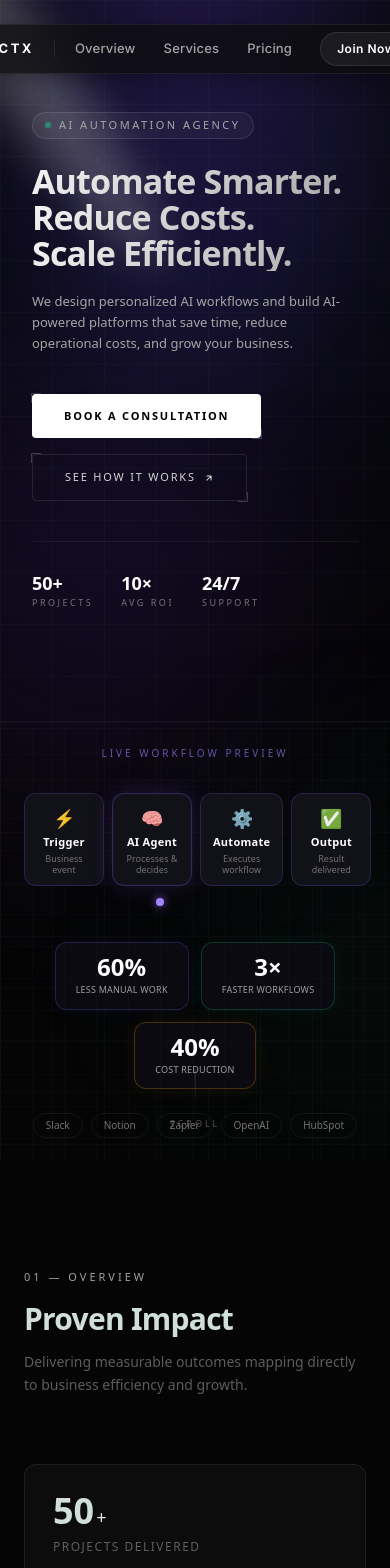
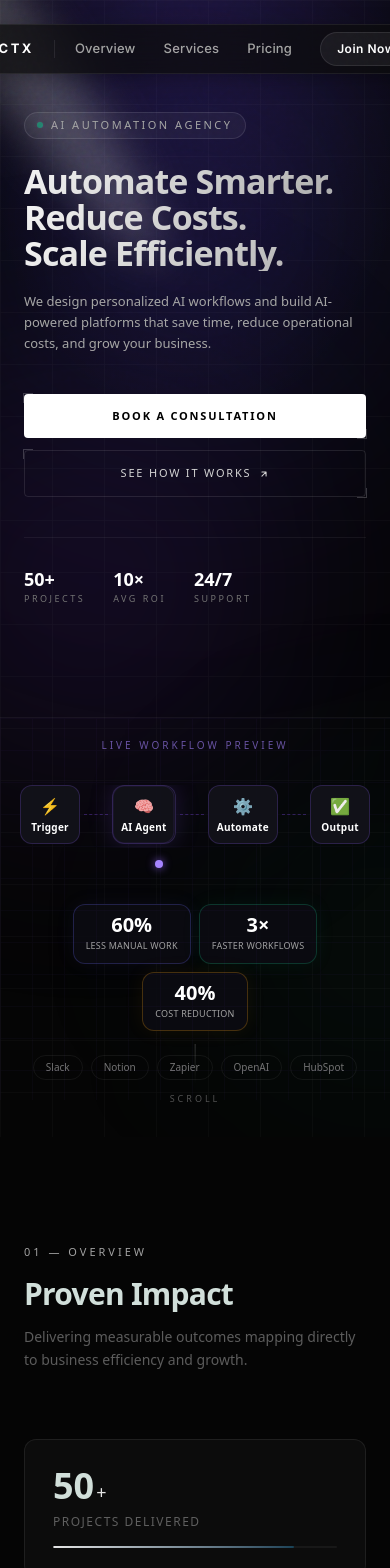
Before and after one commit to bolishettyrahul/agencyx, a React (Vite) app: page / in a window 390 px wide. Shown: the top 1568 px of the page. Built offline with nearby package versions, Linux system fonts and the light colour scheme.

Commit message:
feat: full responsive pass — mobile/tablet/desktop for all sections

```diff
--- a/src/components/Features.jsx
+++ b/src/components/Features.jsx
@@ -22,7 +22,7 @@ export default function Features() {
   const [hoveredIdx, setHoveredIdx] = useState(0);
 
   return (
-    <section id="services" className="relative z-10 py-[150px] px-[clamp(24px,4vw,64px)] w-full overflow-hidden">
+    <section id="services" className="relative z-10 py-[clamp(60px,10vh,150px)] px-[clamp(16px,4vw,64px)] w-full overflow-hidden">
 
       {/* Background Giant Text */}
       <div className="absolute top-[20%] left-[-5%] text-[clamp(100px,25vw,350px)] font-bold font-sans text-[var(--c-text)] opacity-[0.02] pointer-events-none select-none tracking-tighter mix-blend-overlay">
@@ -49,8 +49,9 @@ export default function Features() {
             {services.map((item, i) => (
               <div
                 key={i}
-                className="group relative flex flex-col justify-center py-8 border-b border-[rgba(255,255,255,0.08)] cursor-pointer"
+                className="group relative flex flex-col justify-center py-6 sm:py-8 border-b border-[rgba(255,255,255,0.08)] cursor-pointer"
                 onMouseEnter={() => setHoveredIdx(i)}
+                onClick={() => setHoveredIdx(i)}
               >
                 {/* Title */}
                 <h3 className={`font-sans text-[clamp(20px,2vw,28px)] font-bold transition-all duration-500 mb-2 ${hoveredIdx === i ? 'text-[var(--c-accent)] translate-x-4' : 'text-[var(--c-text)]'}`}>
@@ -73,7 +74,7 @@ export default function Features() {
           </div>
 
           {/* Static Image Box that swaps on hover */}
-          <div className="w-full md:w-1/2 flex-1 border border-[rgba(255,255,255,0.1)] p-2 relative overflow-hidden tech-bracket min-h-[400px]">
+          <div className="w-full md:w-1/2 flex-1 border border-[rgba(255,255,255,0.1)] p-2 relative overflow-hidden tech-bracket min-h-[260px] sm:min-h-[320px] md:min-h-[400px]">
             {services.map((item, i) => (
               <img
                 key={i}
--- a/src/components/Hero.jsx
+++ b/src/components/Hero.jsx
@@ -44,12 +44,12 @@ function WorkflowNode({ node, index }) {
       className="flex flex-col items-center gap-1.5"
     >
       <div
-        className="relative rounded-xl px-3 py-2.5 text-center"
+        className="relative rounded-xl px-2 sm:px-3 py-2 sm:py-2.5 text-center"
         style={{
           background: 'rgba(18,18,26,0.95)',
           border: '1px solid rgba(139,92,246,0.22)',
           boxShadow: node.id === 'ai' ? '0 0 24px rgba(139,92,246,0.18)' : 'none',
-          minWidth: 80,
+          minWidth: 60,
         }}
       >
         {/* pulse ring on AI node */}
@@ -60,9 +60,9 @@ function WorkflowNode({ node, index }) {
             transition={{ duration: 2.4, repeat: Infinity }}
           />
         )}
-        <div className="text-lg mb-0.5">{node.icon}</div>
-        <div className="text-[11px] font-semibold text-white tracking-wide">{node.label}</div>
-        <div className="text-[9px] text-neutral-500 mt-0.5 leading-tight">{node.sublabel}</div>
+        <div className="text-base sm:text-lg mb-0.5">{node.icon}</div>
+        <div className="text-[10px] sm:text-[11px] font-semibold text-white tracking-wide">{node.label}</div>
+        <div className="hidden sm:block text-[9px] text-neutral-500 mt-0.5 leading-tight">{node.sublabel}</div>
       </div>
     </motion.div>
   )
@@ -71,7 +71,7 @@ function WorkflowNode({ node, index }) {
 /* Animated right panel */
 function WorkflowVisual() {
   return (
-    <div className="w-full h-full flex flex-col items-center justify-center p-6 md:p-10 relative select-none">
+    <div className="w-full h-full flex flex-col items-center justify-center p-5 sm:p-6 md:p-10 relative select-none">
       {/* background grid */}
       <div
         className="absolute inset-0 pointer-events-none opacity-[0.035]"
@@ -91,7 +91,7 @@ function WorkflowVisual() {
       </motion.p>
 
       {/* Nodes row with connectors */}
-      <div className="flex items-center w-full max-w-[520px] mb-8">
+      <div className="flex items-center w-full max-w-[520px] mb-8 overflow-x-auto pb-1">
         {NODES.map((node, i) => (
           <>
             <WorkflowNode key={node.id} node={node} index={i} />
@@ -112,7 +112,7 @@ function WorkflowVisual() {
       </div>
 
       {/* Metric cards */}
-      <div className="flex flex-wrap gap-3 justify-center mt-6">
+      <div className="flex flex-wrap gap-2 sm:gap-3 justify-center mt-6">
         {METRICS.map((m) => (
           <motion.div
             key={m.label}
@@ -124,9 +124,9 @@ function WorkflowVisual() {
               border: `1px solid ${m.color.replace('0.9', '0.25')}`,
               boxShadow: `0 0 20px ${m.color.replace('0.9', '0.07')}`,
             }}
-            className="rounded-xl px-5 py-3 text-center min-w-[110px]"
+            className="rounded-xl px-3 sm:px-5 py-2.5 sm:py-3 text-center min-w-[90px] sm:min-w-[110px]"
           >
-            <div className="text-2xl font-bold text-white leading-none">{m.value}</div>
+            <div className="text-xl sm:text-2xl font-bold text-white leading-none">{m.value}</div>
             <div className="text-[9px] text-neutral-400 mt-1 tracking-wide uppercase">{m.label}</div>
           </motion.div>
         ))}
@@ -194,7 +194,7 @@ export default function Hero() {
       {/* ── Content: grows to fill viewport, split 50/50 ── */}
       <div className="flex flex-col md:flex-row flex-1 min-h-screen">
           {/* ── Left: Copy ── */}
-          <div className="flex-1 flex flex-col justify-center px-8 md:px-20 py-28 md:py-0 relative z-10">
+          <div className="flex-1 flex flex-col justify-center px-6 sm:px-10 md:px-20 py-28 md:py-0 relative z-10">
             {/* Badge */}
             <motion.div
               {...fadeUp(0.15)}
@@ -234,17 +234,17 @@ export default function Hero() {
             {/* Subtitle */}
             <motion.p
               {...fadeUp(0.55)}
-              className="text-[clamp(13px,1.3vw,15px)] text-neutral-400 leading-relaxed max-w-[380px] mb-10"
+              className="text-[clamp(13px,1.3vw,15px)] text-neutral-400 leading-relaxed max-w-full sm:max-w-[380px] mb-10"
             >
               We design personalized AI workflows and build AI-powered platforms that save time, reduce operational costs, and grow your business.
             </motion.p>
 
             {/* CTA Buttons */}
-            <motion.div {...fadeUp(0.7)} className="flex gap-4 flex-wrap">
+            <motion.div {...fadeUp(0.7)} className="flex flex-col sm:flex-row gap-3 sm:gap-4 flex-wrap">
               <div className="tech-bracket">
                 <a
                   href="#access"
-                  className="inline-flex items-center justify-center px-8 py-3.5
+                  className="inline-flex items-center justify-center w-full sm:w-auto px-8 py-3.5
                     text-[11px] font-bold tracking-[1.8px] uppercase rounded-sm
                     bg-white text-black transition-all duration-300 hover:bg-neutral-200"
                 >
@@ -254,7 +254,7 @@ export default function Hero() {
               <div className="tech-bracket">
                 <a
                   href="#services"
-                  className="inline-flex items-center gap-2 justify-center px-8 py-3.5
+                  className="inline-flex items-center gap-2 justify-center w-full sm:w-auto px-8 py-3.5
                     text-[11px] font-medium tracking-[1.8px] uppercase rounded-sm
                     border border-white/10 text-neutral-300
                     hover:border-white/30 hover:bg-white/[0.04] transition-all duration-300"
@@ -285,7 +285,7 @@ export default function Hero() {
           </div>
 
           {/* ── Right: Animated workflow visual ── */}
-          <div className="flex-1 relative border-t md:border-t-0 md:border-l border-white/[0.05]">
+          <div className="flex-1 relative border-t md:border-t-0 md:border-l border-white/[0.05] min-h-[420px] md:min-h-0">
             <WorkflowVisual />
           </div>
         </div>
--- a/src/components/Pricing.jsx
+++ b/src/components/Pricing.jsx
@@ -7,14 +7,14 @@ const PLANS = [
     yearlyPrice: '0',
     period: 'per month',
     features: [
-      'Up to 10 learning paths',
-      'Community forum access',
-      'Basic progress tracking',
-      'Standard resources library',
+      '1 automated workflow',
+      'Basic AI agent setup',
       'Email support',
+      'Standard integrations',
+      'Monthly performance report',
     ],
-    description: 'Perfect for individual students getting started',
-    buttonText: 'Start Free',
+    description: 'Perfect for small businesses exploring automation',
+    buttonText: 'Get Started',
     href: '#access',
     isPopular: false,
   },
@@ -24,35 +24,35 @@ const PLANS = [
     yearlyPrice: '10',
     period: 'per month',
     features: [
-      'Unlimited learning paths',
-      'Advanced analytics dashboard',
-      'Priority community support',
-      'Full resource library access',
-      'Peer collaboration tools',
-      'Certificate generation',
-      'Offline downloads',
+      'Up to 10 automated workflows',
+      'Custom AI agent development',
+      'Priority support',
+      'All platform integrations',
+      'Real-time analytics dashboard',
+      'Dedicated onboarding call',
+      'Workflow optimization reviews',
     ],
-    description: 'Best for dedicated learners and contributors',
+    description: 'Best for growing businesses scaling operations',
     buttonText: 'Get Pro',
     href: '#access',
     isPopular: true,
   },
   {
-    name: 'Institution',
+    name: 'Enterprise',
     price: '49',
     yearlyPrice: '39',
     period: 'per month',
     features: [
-      'Everything in Pro',
-      'Unlimited team seats',
-      'Custom curriculum builder',
+      'Unlimited workflows & agents',
+      'Custom platform development',
       'Dedicated account manager',
-      'SSO & admin dashboard',
-      'Priority 1-hour support',
+      'SLA & uptime guarantee',
+      'SSO & admin controls',
+      '1-hour priority support',
       'Usage analytics & reports',
-      'Custom branding',
+      'White-label options',
     ],
-    description: 'For schools, bootcamps & organizations',
+    description: 'For enterprises needing full-scale AI automation',
     buttonText: 'Contact Us',
     href: '#access',
     isPopular: false,
```
